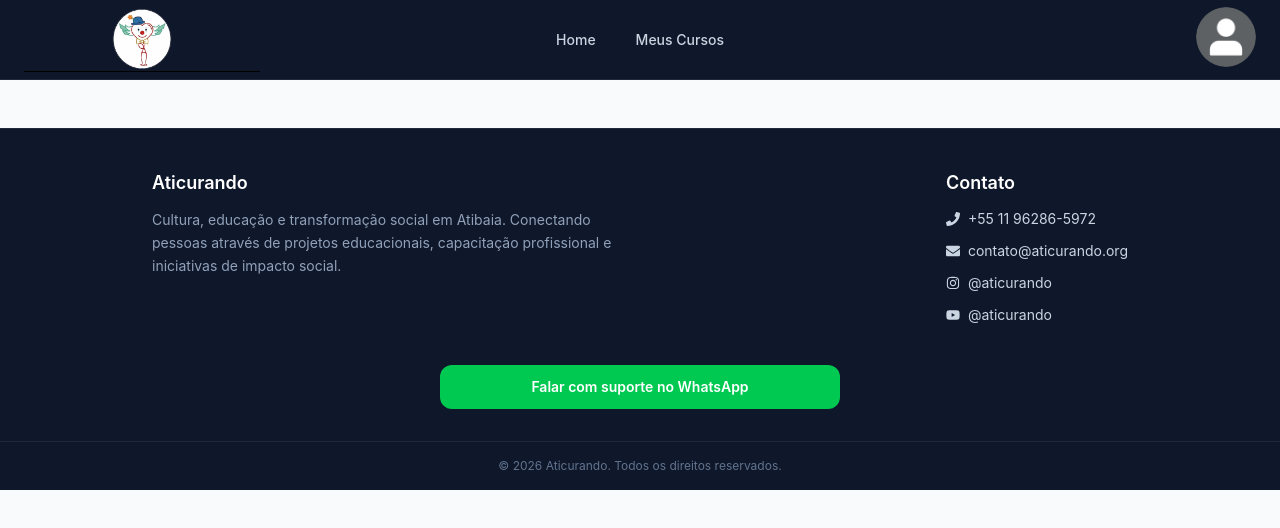
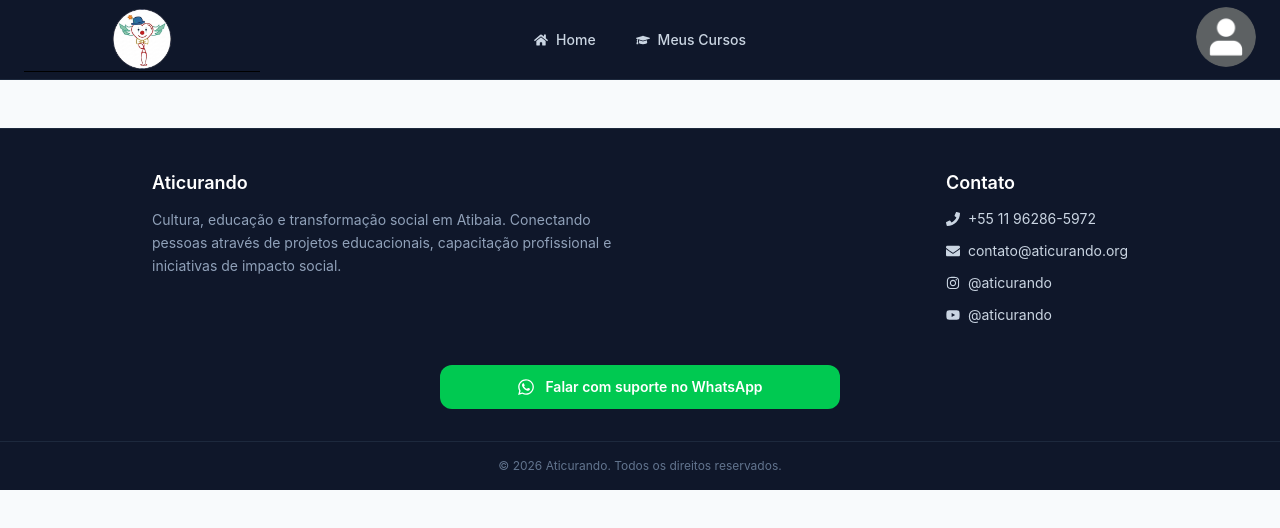
Before and after one commit to komura28/Pi-Front-End, a React (Vite) app: page /api in a window 1280 px wide. Shown: the top 528 px of the page. Built offline with nearby package versions, Linux system fonts and the light colour scheme.

Commit message:
Adicionando icones na tela de usuario

```diff
--- a/src/components/Footer.tsx
+++ b/src/components/Footer.tsx
@@ -1,4 +1,4 @@
-import { FaInstagram, FaEnvelope, FaPhone, FaYoutube } from "react-icons/fa";
+import { FaInstagram, FaEnvelope, FaPhone, FaYoutube, FaWhatsapp } from "react-icons/fa";
 
 export function Footer() {
     return (
@@ -66,13 +66,14 @@ export function Footer() {
                     target="_blank"
                     rel="noopener noreferrer"
                     className="
-                        flex items-center justify-center
+                        flex items-center justify-center gap-2.5
                         rounded-xl bg-green-500 px-4 py-3
                         text-sm font-semibold text-white
                         transition
                         hover:bg-green-600 hover:shadow-lg
                     "
                 >
+                    <FaWhatsapp className="text-lg shrink-0" />
                     Falar com suporte no WhatsApp
                 </a>
             </div>
--- a/src/components/Header.tsx
+++ b/src/components/Header.tsx
@@ -8,6 +8,7 @@ import { FaRightFromBracket, FaUser } from "react-icons/fa6";
 interface NavigationItem {
     label: string;
     href?: string;
+    icon?: React.ReactNode;
 }
 
 interface HeaderProps {
@@ -84,11 +85,12 @@ export function Header({ navigationItems, link, mode }: HeaderProps) {
                         to={item.href!}
                         className={({ isActive }) =>
 
-                            `px-3 py-2 rounded-lg text-sm font-medium transition
+                            `flex flex-row items-center gap-2 px-3 py-2 rounded-lg text-sm font-medium transition
                                     ${isActive ? 'bg-blue-600 text-white shadow' : 'text-slate-300 hover:text-white hover:bg-white/10'}`
 
                         }
                     >
+                        {item.icon}
                         {item.label}
                     </NavLink>
                 )
--- a/src/components/layouts/AppAlunoLayout.tsx
+++ b/src/components/layouts/AppAlunoLayout.tsx
@@ -1,11 +1,13 @@
 import { Outlet } from "react-router-dom";
 import { Header } from "../Header";
 import { Footer } from "../Footer";
+import { FaGraduationCap, FaHome } from "react-icons/fa";
 
 
 const alunoNavItems = [
-    { label: "Home", href: "/api/home" },
-    { label: "Meus Cursos", href: "/api/cursos" }
+    { label: "Home", href: "/api/home", icon: <FaHome/> },
+    { label: "Meus Cursos", href: "/api/cursos", icon: <FaGraduationCap/> },
+
 ];
 
 export function AppAlunoLayout() {
```
